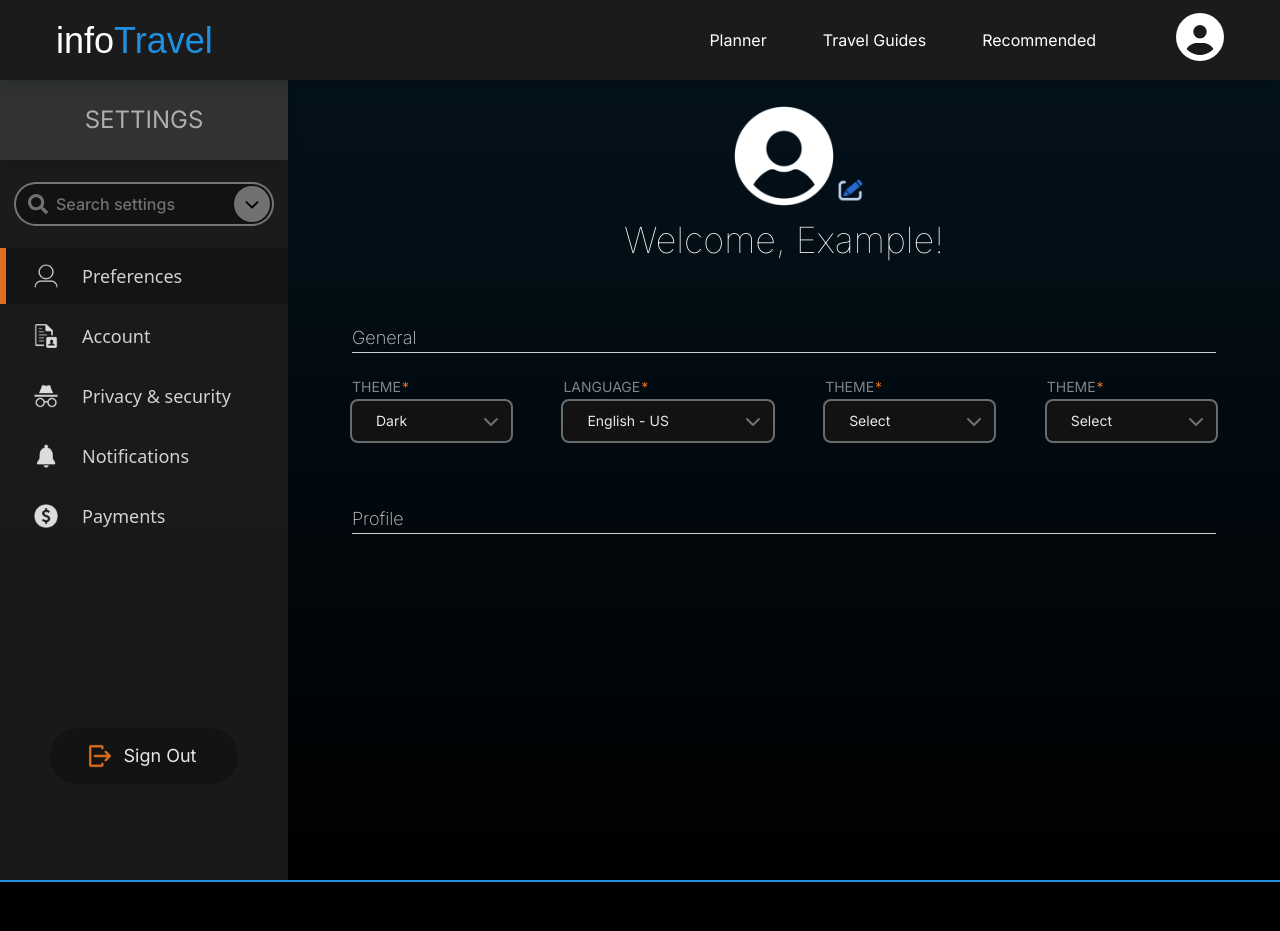
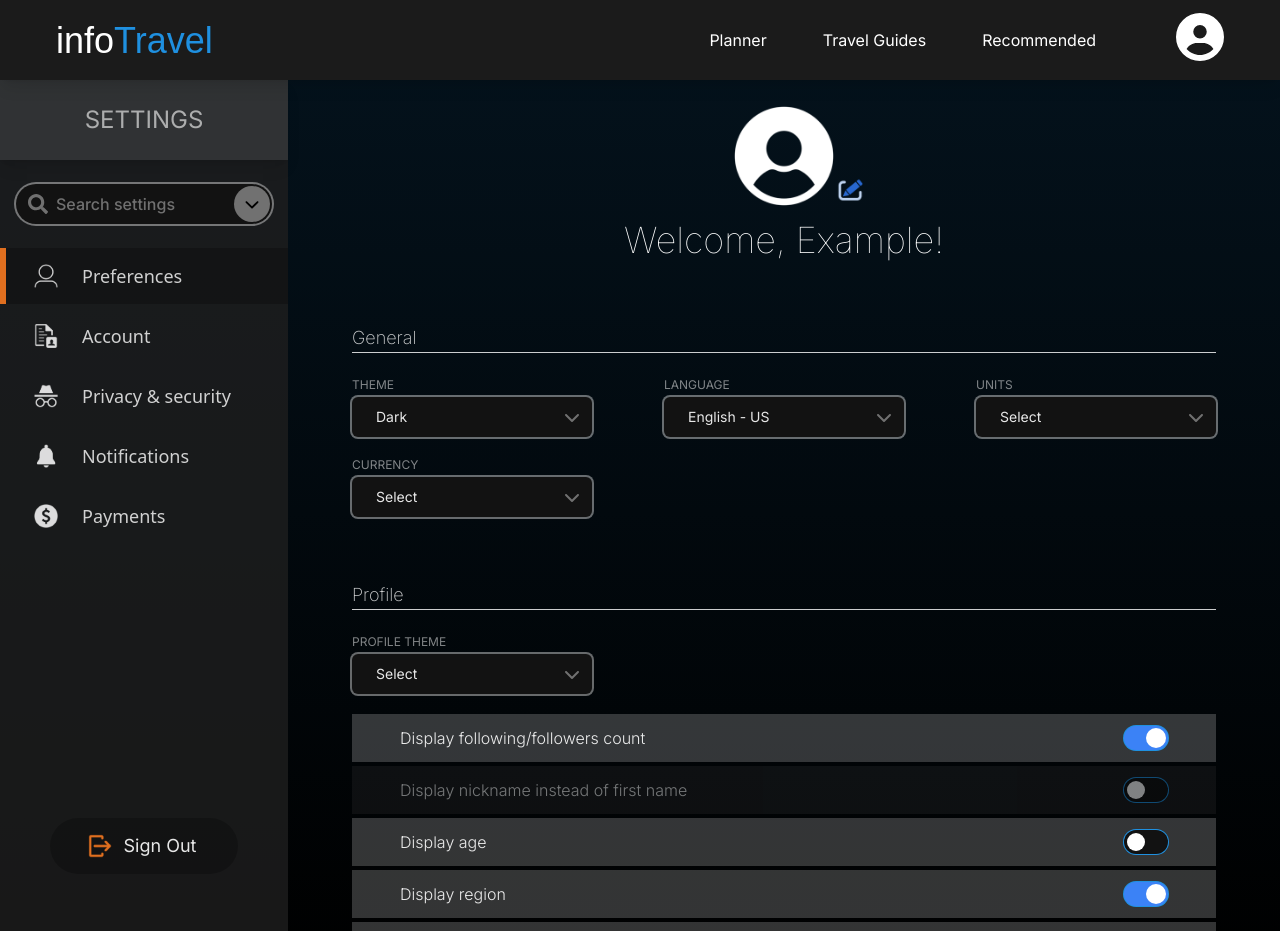
Before and after one commit to infoTravelProject/infoTravel, a Next.js app in the folder front/: page /settings/1 in a window 1280 px wide. Shown: the top 931 px of the page. Built offline with nearby package versions, Linux system fonts and the light colour scheme; a web font is replaced by a local one.

Commit message:
settings - references: temporarily done

```diff
--- a/front/components/Button.js
+++ b/front/components/Button.js
@@ -4,18 +4,25 @@ import { IoIosArrowForward } from "react-icons/io";
 import { FaChevronDown } from "react-icons/fa6";
 import {useState, useEffect, useRef} from "react";
 
-const Button = ({type, text, color, icon, inputType, inputPlaceholder, selectData, selectDefault, selectType, label, required, onSelect}) => {
+const Button = ({type, text, color, icon, inputType, inputPlaceholder, selectData, selectDefault, selectType, label, required, onSelect, onPress}) => {
 
     let hex;
     const [dropdownToggle, setDropdownToggle] = useState(false);
     const [selectedOption, setSelectedOption] = useState(()=>{
         if(typeof selectDefault === undefined) return null;
+        else if(selectDefault === "disabled" || selectDefault==="off") return false;
+        else if(selectDefault === "on") return true;
         else return selectDefault;
     });
     const dropdownRef = useRef(null);
     const selectHandler = (item)=>{
         if(typeof onSelect === "function"){
             onSelect(item);
+        }
+    }
+    const buttonHandler = (item)=>{
+        if(typeof onPress === "function"){
+            onPress(item);
         }
     }
 
@@ -66,7 +73,7 @@ const Button = ({type, text, color, icon, inputType, inputPlaceholder, selectDat
     if (typeof label === "undefined") label = "";
 
     switch(type) {
-        case "contrast":
+        case "button-contrast":
             return (
                 <div className="w-fit rounded-full p-0.5" style={{backgroundColor: hex}}>
                     <div className="flex flex-row items-center pr-9 py-1.5 rounded-full text-sm font-normal font-inter hover:bg-black transition">
@@ -86,7 +93,7 @@ const Button = ({type, text, color, icon, inputType, inputPlaceholder, selectDat
             return (
                 <div ref={dropdownRef} className="relative flex flex-col min-w-fit h-fit font-inter font-normal text-sm text-white/[0.9]">
 
-                    <label className={"relative w-fit pb-1"}>
+                    <label className="relative w-fit pb-1 text-xs">
                         <span className="text-white/[0.5] pr-2">{label.toUpperCase()}</span>
                         <span className={`${required ? 'text-it-amber' : 'text-transparent'} absolute right-0`}>*</span>
                     </label>
@@ -195,8 +202,29 @@ const Button = ({type, text, color, icon, inputType, inputPlaceholder, selectDat
                     <div className="pr-10 pl-2 py-3 font-inter font-normal text-white/[0.9] text-lg">{text}</div>
                 </div>
             );
+        case "toggle":
+            return (
+                <label className="relative inline-flex items-center cursor-pointer">
+                    <input type="checkbox" checked={!!selectedOption} className="sr-only peer" disabled={selectDefault==="disabled" || selectDefault==="enabled"}
+                           onChange={()=>{setSelectedOption(!selectedOption)}}/>
+                    <div className={`w-11 h-6 bg-gray-500 rounded-full peer
+                    ${color==="blue"?'peer-checked:bg-blue-500':color==="amber"?'peer-checked:bg-it-amber':color==="red"?'peer-checked:bg-it-red-light':'peer-checked:bg-gray-700'}`}></div>
+                    <div className="absolute left-0.5 top-0.5 scale-90 bg-white border-none rounded-full w-5 h-5 transition-all peer-checked:translate-x-5"></div>
+                </label>
+            );
+        case "toggle-contrast":
+            return (
+                <label className="relative inline-flex items-center cursor-pointer">
+                    <input type="checkbox" checked={!!selectedOption} className="sr-only peer" disabled={selectDefault==="disabled" || selectDefault==="enabled"}
+                           onChange={()=>{setSelectedOption(!selectedOption)}}/>
+                    <div className={`w-11 h-6 bg-it-background rounded-full peer border-none ring-1
+                    ${color==="blue"?'ring-it-blue':color==="amber"?'ring-it-amber':color==="red"?'ring-it-red-light':'ring-white'}
+                    ${color==="blue"?'peer-checked:bg-blue-500':color==="amber"?'peer-checked:bg-it-amber':color==="red"?'peer-checked:bg-it-red-light':'peer-checked:bg-gray-700'}`}></div>
+                    <div className="absolute left-0.5 top-0.5 scale-90 bg-white border-none rounded-full w-5 h-5 transition-all peer-checked:translate-x-5 peer-checked:scale-100"></div>
+                </label>
+            );
         default:
-        case "normal":
+        case "button":
             return (
                 <div className="w-fit rounded-full" style={{backgroundColor: hex}}>
                     <div
--- a/front/components/countries/Notifications.js
+++ b/front/components/countries/Notifications.js
@@ -1,3 +1,5 @@
+import Button from "@/components/Button";
+
 const Notifications = ({ items }) => (
     <div className="bg-gray-800 text-white flex flex-col">
         <div className="bg-[#414141] p-2">
@@ -8,14 +10,7 @@ const Notifications = ({ items }) => (
                 {items.map((item, index) => (
                     <li key={index} className="flex items-center space-x-4">
                         {/* Toggle switch */}
-                        <label className="relative inline-flex items-center cursor-pointer">
-                            <input type="checkbox" className="sr-only peer" />
-                            <div className="w-11 h-6 bg-gray-500 rounded-full peer peer-checked:bg-blue-500"></div>
-                            <div
-                                className="absolute left-1 top-1 bg-white border border-gray-300 rounded-full w-4 h-4 transition-all peer-checked:translate-x-5 peer-checked:border-blue-500"
-                            ></div>
-                        </label>
-
+                        <Button type={"toggle"}/>
                         {/* Text */}
                         <div>
                             <span className="font-bold text-gray-300 text-sm">{item.label}</span>
--- a/front/components/settings/Preferences.js
+++ b/front/components/settings/Preferences.js
@@ -2,6 +2,7 @@ import {useGlobalContext} from "@/components/context/GlobalContext";
 import SettingsHeader from "@/components/settings/SettingsHeader";
 import Button from "@/components/Button";
 import Label from "@/components/Label";
+import ToggleBox from "@/components/settings/ToggleBox";
 
 const Preferences = () => {
     const {setSettingsPage} = useGlobalContext();
@@ -72,15 +73,23 @@ const Preferences = () => {
         <div>
             <SettingsHeader/>
             <Label text={"General"}/>
-            <div className={"flex justify-between"}>
-                <Button type={"select"} color={"amber"} selectType={"simple"} label={"theme"} required={true} selectData={tempData}
-                selectDefault={mapper(tempData, "dark")}/>
-                <Button type={"select"} color={"amber"} selectType={"simple"} label={"language"} required={true} selectData={tempLanguageData}
-                selectDefault={mapper(tempLanguageData, "enus")}/>
-                <Button type={"select"} color={"amber"} selectType={"simple"} label={"theme"} required={true} selectData={tempData}/>
-                <Button type={"select"} color={"amber"} selectType={"simple"} label={"theme"} required={true} selectData={tempData}/>
+            <div className={"flex justify-between flex-wrap gap-x-10 gap-y-5"}>
+                <div className={"min-w-60"}><Button type={"select"} color={"amber"} selectType={"simple"} label={"theme"} selectData={tempData}
+                selectDefault={mapper(tempData, "dark")}/></div>
+                <div className={"min-w-60"}><Button type={"select"} color={"amber"} selectType={"simple"} label={"language"} selectData={tempLanguageData}
+                selectDefault={mapper(tempLanguageData, "enus")}/></div>
+                <div className={"min-w-60"}><Button type={"select"} color={"amber"} selectType={"simple"} label={"units"} selectData={tempData}/></div>
+                <div className={"min-w-60"}><Button type={"select"} color={"amber"} selectType={"simple"} label={"currency"} selectData={tempData}/></div>
             </div>
             <Label text={"Profile"}/>
+            <div className={"flex justify-between pb-4"}>
+                <div className={"min-w-60"}><Button type={"select"} color={"amber"} selectType={"simple"} label={"profile theme"} selectData={tempData}/></div>
+            </div>
+            <ToggleBox text={"Display following/followers count"} type={"on"}/>
+            <ToggleBox text={"Display nickname instead of first name"} type={"disabled"}/>
+            <ToggleBox text={"Display age"}/>
+            <ToggleBox text={"Display region"} type={true}/>
+            <ToggleBox text={"Display visited countries & recently visited"} type={"on"}/>
         </div>
     );
 };
--- a/front/components/settings/SettingsSelector.js
+++ b/front/components/settings/SettingsSelector.js
@@ -5,7 +5,7 @@ import {useGlobalContext} from "@/components/context/GlobalContext";
 const SettingsSelector = () =>{
     const {settingsPage} = useGlobalContext();
     return(
-        <div className="flex flex-col items-center w-72 h-screen bg-[#1E1E1E]/[0.8]">
+        <div className="flex flex-col items-center w-72 h-full min-h-screen bg-[#1E1E1E]/[0.8]">
             <div className="flex-none w-full h-20 bg-white/[0.1] shadow-lg text-white/[0.6] font-inter text-2xl flex flex-col justify-center text-center">SETTINGS</div>
             <form className="w-full px-4 mt-6">
                 <Button type={"input"} inputType={"search-button"} inputPlaceholder={"Search settings"} color="amber"/>
--- /dev/null
+++ b/front/components/settings/ToggleBox.js
@@ -0,0 +1,31 @@
+import Button from "@/components/Button";
+
+const ToggleBox = ({type, text})=>{
+    if(typeof text === "undefined") text = "Label text here";
+
+    if(type==="disabled" || type==="enabled"){
+        return(
+            <div className="w-full h-12 mt-1 bg-white/[0.1] flex flex-row items-center justify-between px-12 pointer-events-none opacity-50">
+                <span className="font-inter text-white/[0.9] text-base font-light">{text}</span>
+                <Button type={"toggle-contrast"} color={"blue"} selectDefault={type}/>
+            </div>
+        );
+    }
+    else if(type==="on" || type==="off" || type === true || type === false){
+        return(
+            <div className="w-full h-12 mt-1 bg-white/[0.2] flex flex-row items-center justify-between px-12">
+                <span className="font-inter text-white/[0.9] text-base font-light">{text}</span>
+                <Button type={"toggle-contrast"} color={"blue"} selectDefault={type}/>
+            </div>
+        );
+    }
+    else{
+        return(
+            <div className="w-full h-12 mt-1 bg-white/[0.2] flex flex-row items-center justify-between px-12">
+                <span className="font-inter text-white/[0.9] text-base font-light">{text}</span>
+                <Button type={"toggle-contrast"} color={"blue"}/>
+            </div>
+        );
+    }
+}
+export default ToggleBox;
--- a/front/pages/settings/[section]/index.js
+++ b/front/pages/settings/[section]/index.js
@@ -38,7 +38,7 @@ const SettingsSection = () => {
                 <title>Settings - infoTravel</title>
             </Head>
             {/* left navbar */}
-            <SettingsSelector/>
+            <div><SettingsSelector/></div>
             {/* right section */}
             <main className="flex-grow px-16">
                 {renderSection()}
```
